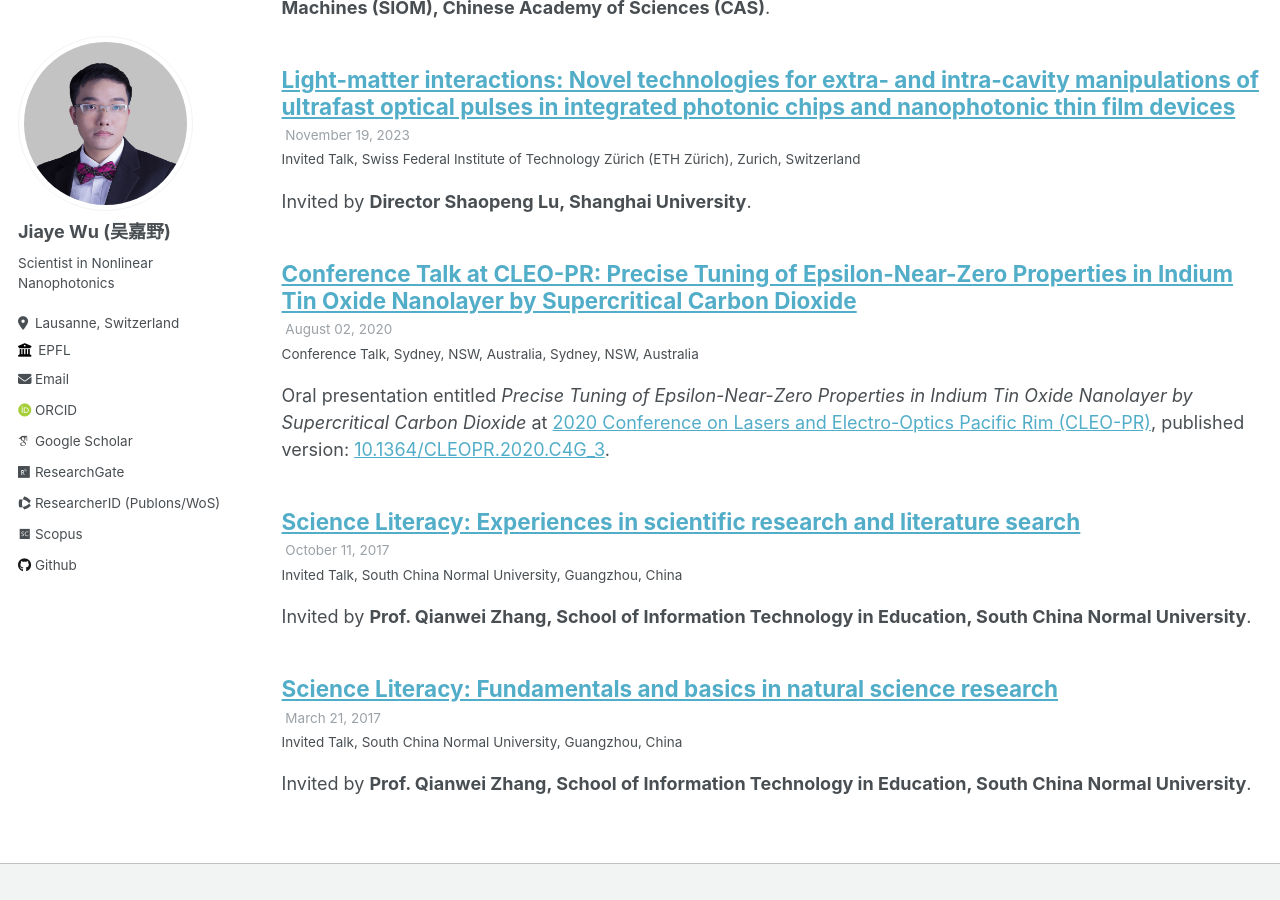
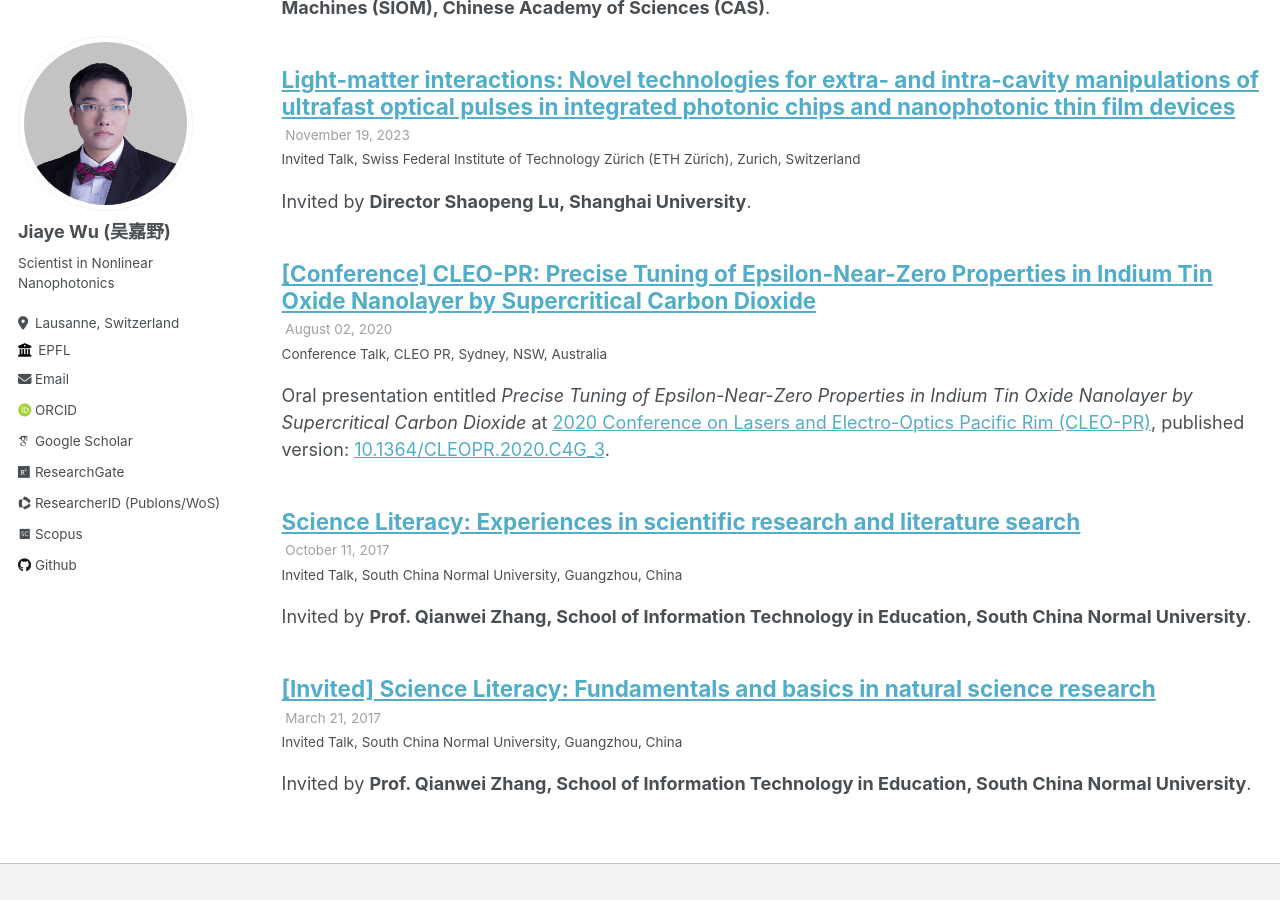
Before and after one commit to jiaye-wu/academicpages-version, a Jekyll site: the page built from _pages/talks.html, in a window 1280 px wide and 900 px high, scrolled down 439 px. Built offline with Jekyll 4.4.1, drawn with Linux system fonts in a browser that asks for light colours; some web fonts are replaced.

Commit message:
Update Talk

```diff
--- a/_talks/2017-03-SCNU.md
+++ b/_talks/2017-03-SCNU.md
@@ -1,5 +1,5 @@
 ---
-title: "Science Literacy: Fundamentals and basics in natural science research"
+title: "[Invited] Science Literacy: Fundamentals and basics in natural science research"
 collection: talks
 type: "Invited Talk"
 permalink: /talks/2017-03-SCNU
@@ -7,5 +7,4 @@ venue: "South China Normal University"
 date: 2017-03-21
 location: "Guangzhou, China"
 ---
-
 Invited by **Prof. Qianwei Zhang, School of Information Technology in Education, South China Normal University**.
--- a/_talks/2020-08-CLEOPR.md
+++ b/_talks/2020-08-CLEOPR.md
@@ -1,9 +1,9 @@
 ---
-title: "Conference Talk at CLEO-PR: Precise Tuning of Epsilon-Near-Zero Properties in Indium Tin Oxide Nanolayer by Supercritical Carbon Dioxide"
+title: "[Conference] CLEO-PR: Precise Tuning of Epsilon-Near-Zero Properties in Indium Tin Oxide Nanolayer by Supercritical Carbon Dioxide"
 collection: talks
 type: "Conference Talk"
 permalink: /talks/2020-08-CLEOPR
-venue: "Sydney, NSW, Australia"
+venue: "CLEO PR"
 date: 2020-08-02
 location: "Sydney, NSW, Australia"
 ---
```
